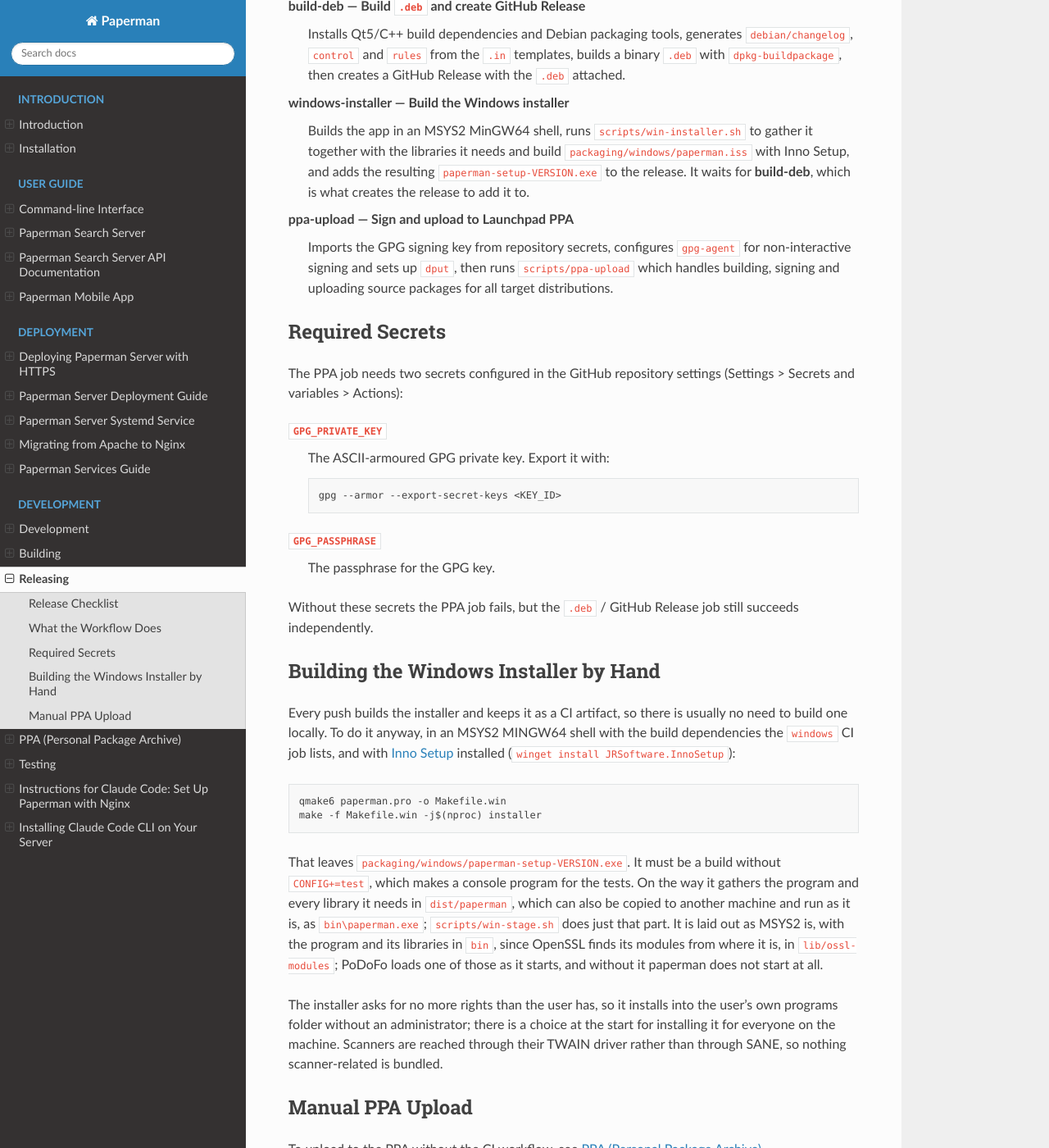
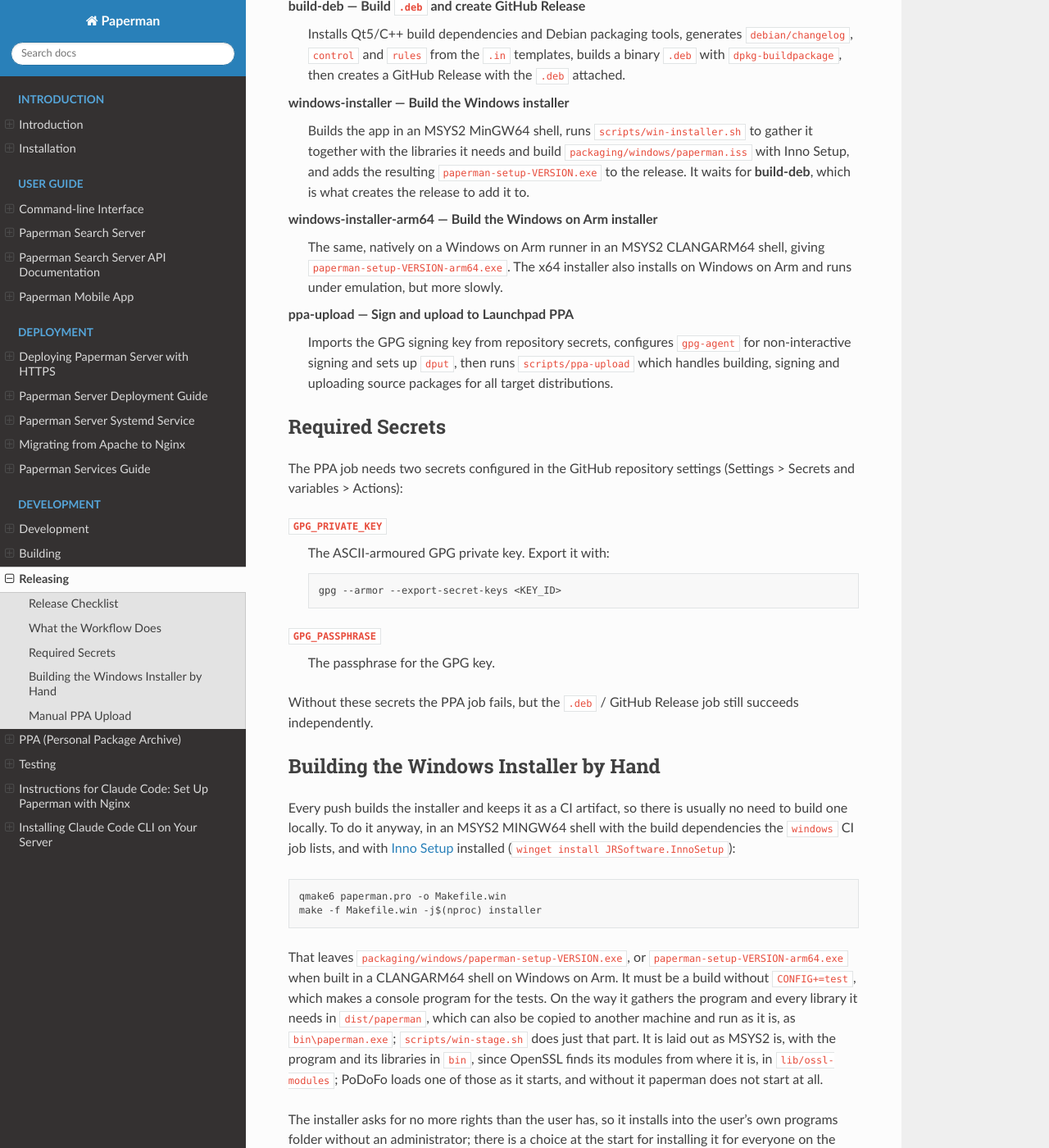
Before and after one commit to sjg20/paperman, a Sphinx documentation site: the page built from doc/releasing.rst, in a window 1280 px wide and 1400 px high, scrolled down 973 px. Shown: the whole window at 82% size. Built offline with Sphinx 7.4.7 and the Read the Docs theme 3.1.0, drawn with Linux system fonts in a browser that asks for light colours.

Commit message:
build: Build an installer for Windows on Arm
On a Windows on Arm laptop the only installer is the x64 one, which
runs under emulation, and so more slowly than it need do.

Build a native one as well, in MSYS2's CLANGARM64 environment, which
has every package paperman needs. Let paperman.iss take an Arch switch,
which win-installer.sh sets from the environment it runs in, giving
paperman-setup-VERSION-arm64.exe. Build it in CI and add it to each
release, on GitHub's Windows on Arm runners. The Arm image may not
have Chocolatey, so fetch Inno Setup there directly.

Co-developed-by: Claude Opus 5.5 (1M context) <noreply@anthropic.com>
Claude-Session: https://claude.ai/code/session_01BxfLL7T8McSpFMMxYekitE

```diff
--- a/doc/releasing.rst
+++ b/doc/releasing.rst
@@ -52,9 +52,15 @@ What the Workflow Does
    Builds the app in an MSYS2 MinGW64 shell, runs
    ``scripts/win-installer.sh`` to gather it together with the libraries
    it needs and build ``packaging/windows/paperman.iss`` with Inno Setup,
-   and adds the
-   resulting ``paperman-setup-VERSION.exe`` to the release.  It waits for
-   **build-deb**, which is what creates the release to add it to.
+   and adds the resulting ``paperman-setup-VERSION.exe`` to the release.
+   It waits for **build-deb**, which is what creates the release to add
+   it to.
+
+**windows-installer-arm64** — Build the Windows on Arm installer
+   The same, natively on a Windows on Arm runner in an MSYS2 CLANGARM64
+   shell, giving ``paperman-setup-VERSION-arm64.exe``.  The x64
+   installer also installs on Windows on Arm and runs under emulation,
+   but more slowly.
 
 **ppa-upload** — Sign and upload to Launchpad PPA
    Imports the GPG signing key from repository secrets, configures
@@ -93,7 +99,9 @@ and with `Inno Setup <https://jrsoftware.org/isinfo.php>`_ installed
    qmake6 paperman.pro -o Makefile.win
    make -f Makefile.win -j$(nproc) installer
 
-That leaves ``packaging/windows/paperman-setup-VERSION.exe``.  It must be
+That leaves ``packaging/windows/paperman-setup-VERSION.exe``, or
+``paperman-setup-VERSION-arm64.exe`` when built in a CLANGARM64 shell on
+Windows on Arm.  It must be
 a build without ``CONFIG+=test``, which makes a console program for the
 tests.  On the way it gathers the program and every library it needs in
 ``dist/paperman``, which can also be copied to another machine and run as
```
Also changed, not shown: 4 other files.
